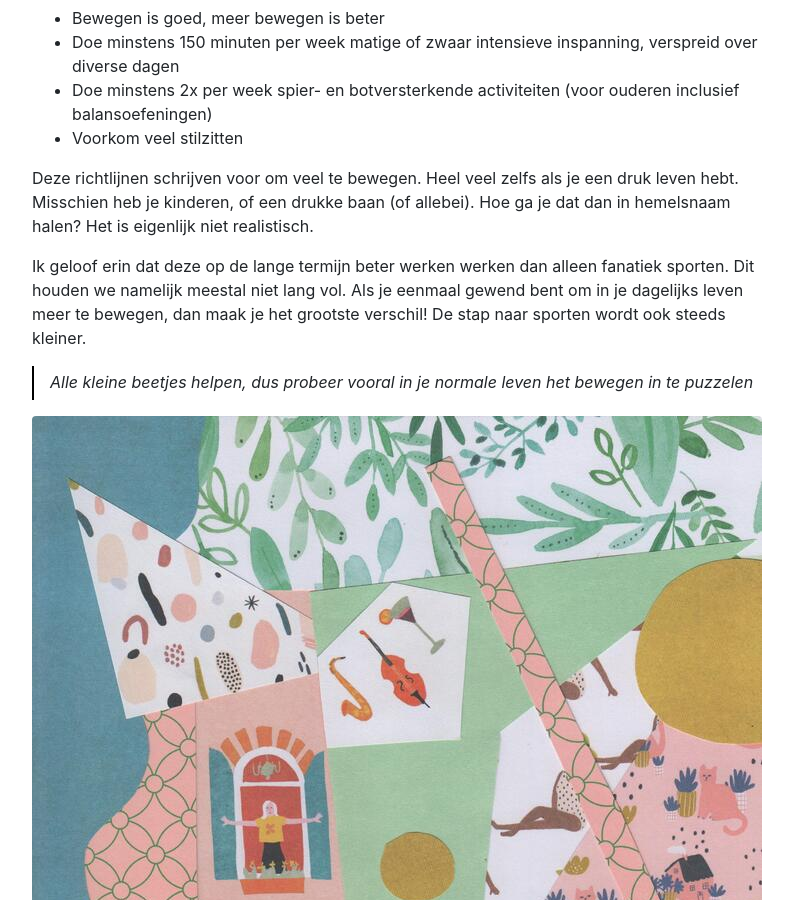
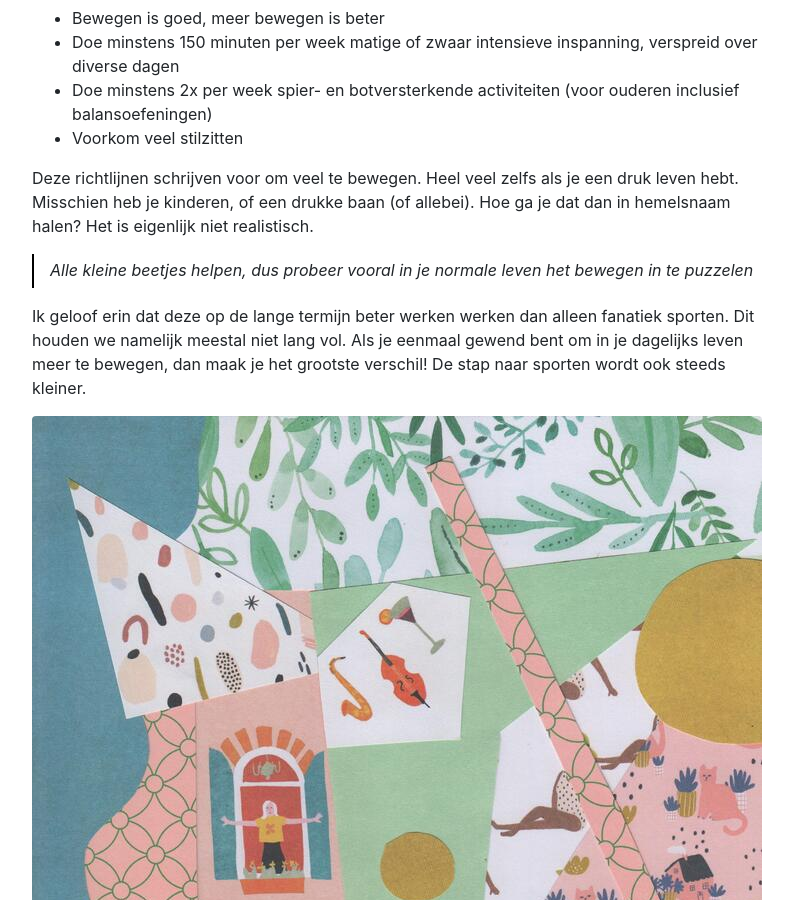
Before and after one commit to BaasLimited/baasovereten.github.io, a Jekyll site: the page built from _posts/2020-10-07-meer-bewegen.md, in a window 1280 px wide and 900 px high, scrolled down 2279 px. Shown: the whole window, without its empty margins (243-1036 px from the left). Built offline with Jekyll 4.4.1, drawn with Linux system fonts in a browser that asks for light colours; some web fonts are replaced; a script that is not in the unit is left out; comment, search, counter and statistics services are not loaded.

```diff
--- a/_posts/2020-10-07-meer-bewegen.md
+++ b/_posts/2020-10-07-meer-bewegen.md
@@ -24,9 +24,9 @@ De beweegrichtlijnen van de Gezondheidsdraad raden het volgende aan (zie de webs
 
 Deze richtlijnen schrijven voor om veel te bewegen. Heel veel zelfs als je een druk leven hebt. Misschien heb je kinderen, of een drukke baan (of allebei). Hoe ga je dat dan in hemelsnaam halen? Het is eigenlijk niet realistisch.
 
+> Alle kleine beetjes helpen, dus probeer vooral in je normale leven het bewegen in te puzzelen
+
 Ik geloof erin dat deze op de lange termijn beter werken werken dan alleen fanatiek sporten. Dit houden we namelijk meestal niet lang vol. Als je eenmaal gewend bent om in je dagelijks leven meer te bewegen, dan maak je het grootste verschil! De stap naar sporten wordt ook steeds kleiner.
-
-> Alle kleine beetjes helpen, dus probeer vooral in je normale leven het bewegen in te puzzelen
 
 {% include image.html url="/uploads/zomertijd.jpg" description="Zomertijd (Collage van papiertjes uit Flow Magazine)" %}
 
```
